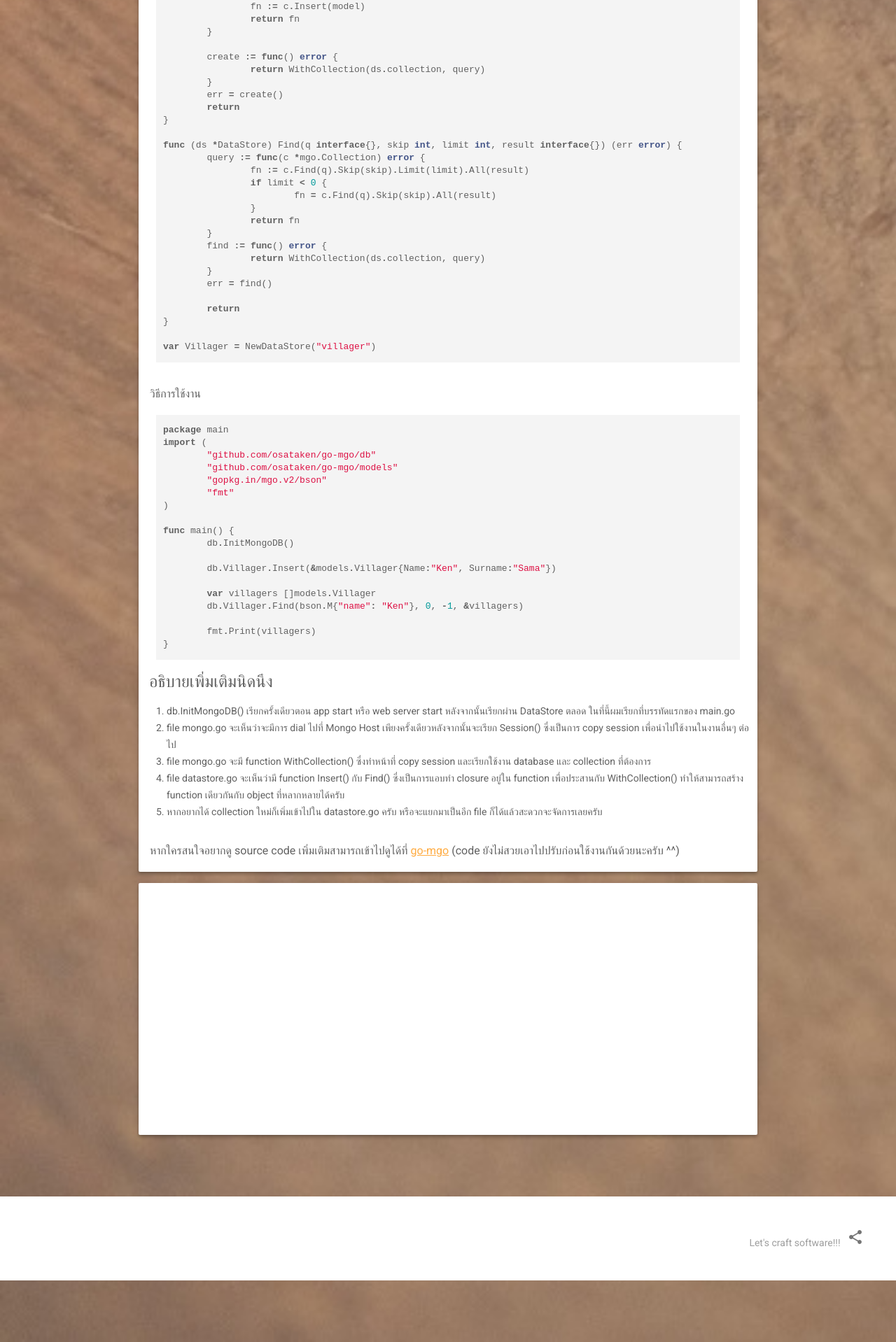
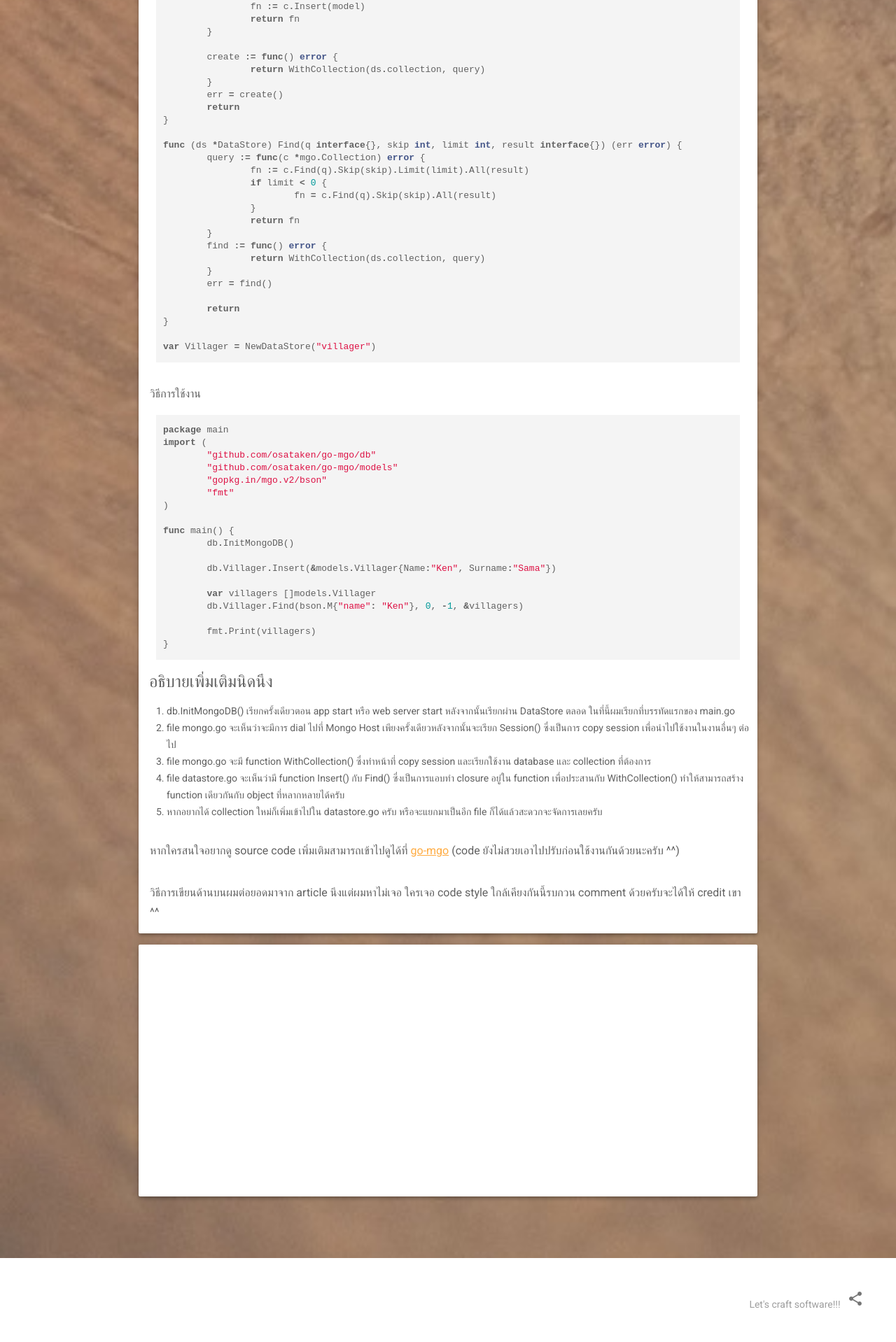
Before and after one commit to osataken/osataken.github.io, a Jekyll site: the page built from _posts/2016-02-12-mgo-it-mongo-way.markdown, in a window 1280 px wide. Shown: the part 2848-4766 px from the top of the page at 70% size. Built offline with Jekyll 4.4.1, drawn with Linux system fonts in a browser that asks for light colours.

Commit message:
Add credit to post 02/12/2016

```diff
--- a/_posts/2016-02-12-mgo-it-mongo-way.markdown
+++ b/_posts/2016-02-12-mgo-it-mongo-way.markdown
@@ -185,5 +185,7 @@ func main() {
 หากใครสนใจอยากดู source code เพิ่มเติมสามารถเข้าไปดูได้ที่ [go-mgo]
 (code ยังไม่สวยเอาไปปรับก่อนใช้งานกันด้วยนะครับ ^^)
 
+วิธีการเขียนด้านบนผมต่อยอดมาจาก article นึงแต่ผมหาไม่เจอ ใครเจอ code style ใกล้เคียงกันนี้รบกวน comment ด้วยครับจะได้ให้ credit เขา ^^
+
 [mgo]: https://labix.org/mgo
 [go-mgo]: https://github.com/osataken/go-mgo
```
